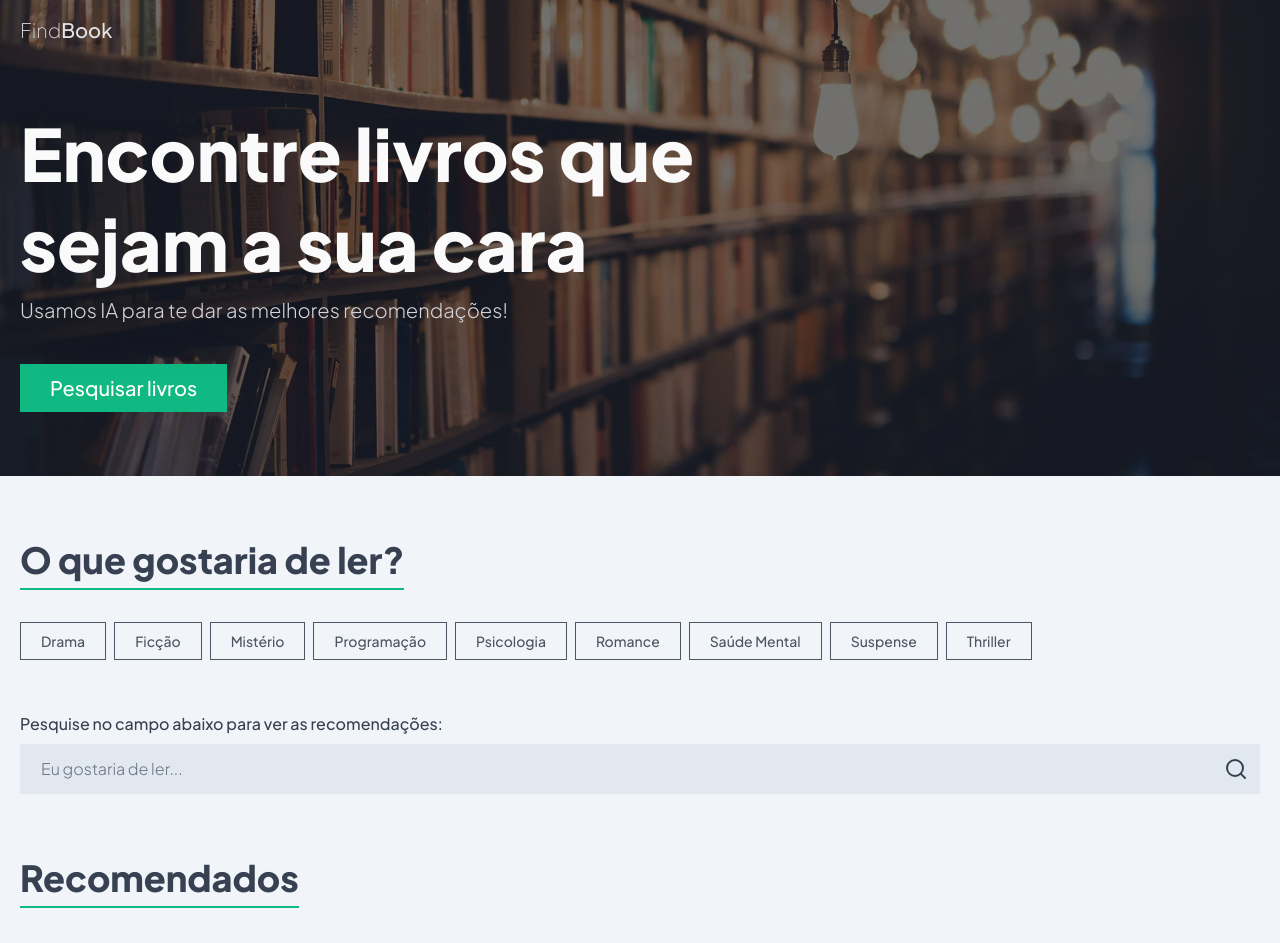
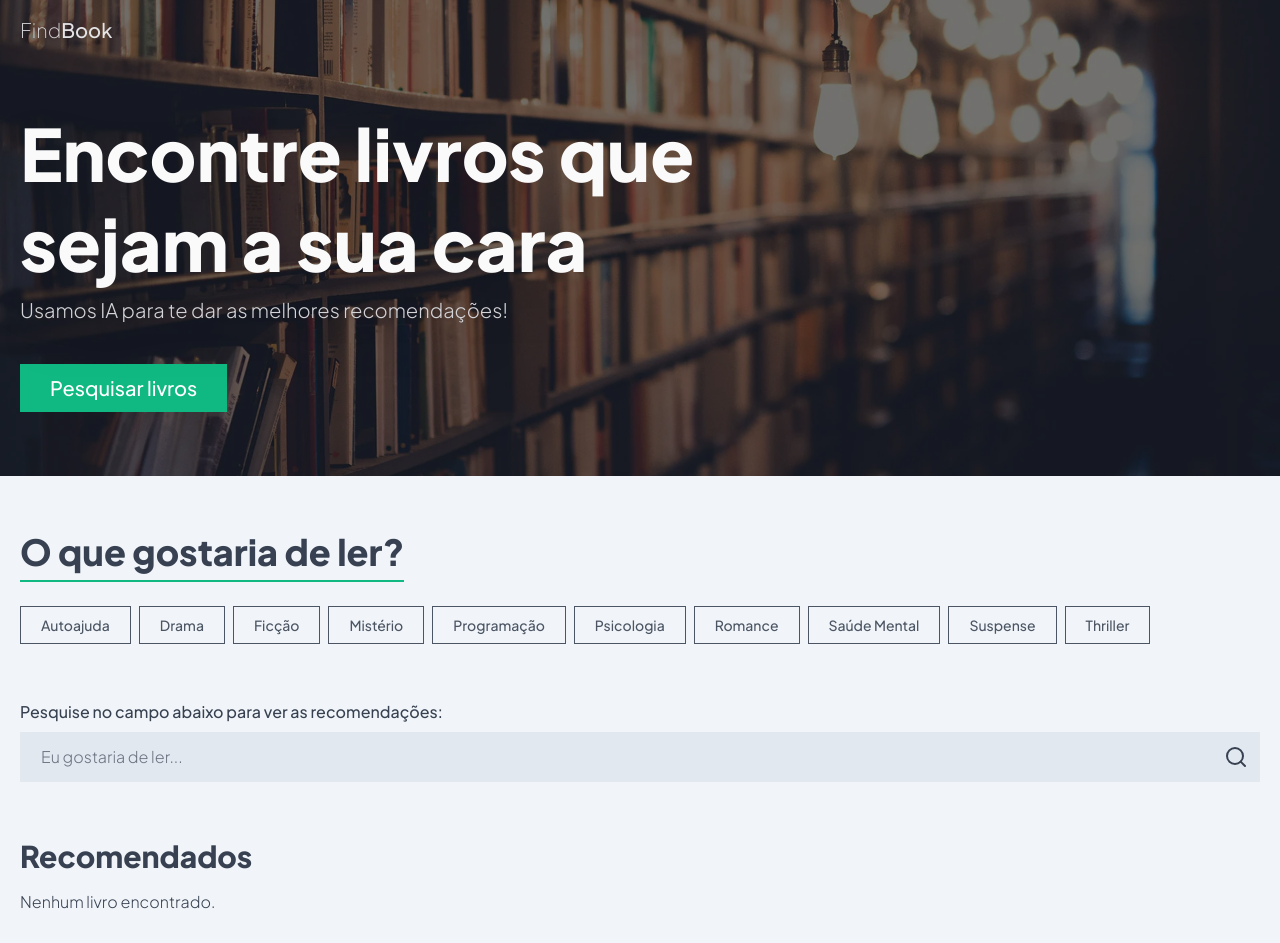
Before and after one commit to AleferReinert/findbook, a React (Vite) app: page / in a window 1280 px wide. Shown: the top 943 px of the page. Built offline with nearby package versions, Linux system fonts and the light colour scheme.

Commit message:
Refatored layout

```diff
--- a/src/components/Card/Card.tsx
+++ b/src/components/Card/Card.tsx
@@ -27,10 +27,10 @@ export default function Card({
 		<Link
 			to={`/${id}`}
 			title='Ver detalhes'
-			className='text-left bg-white p-3 gap-3 grid grid-cols-[35%_auto] w-full sm:p-5 md:gap-4'
+			className='text-left bg-white p-3 gap-3 w-full grid grid-cols-[max-content_auto] sm:p-5 md:gap-4'
 		>
-			<div className='flex items-center lg:items-start'>
-				<img src={image} alt='Book cover' className='bg-slate-100 text-center mx-auto w-full max-h-min' />
+			<div className='w-24 flex items-center lg:items-start'>
+				<img src={image} alt='Book cover' className='bg-slate-100 text-center mx-auto w-full' />
 			</div>
 			<div className='flex justify-between flex-col'>
 				<div>
--- a/src/components/Header/Header.tsx
+++ b/src/components/Header/Header.tsx
@@ -5,7 +5,11 @@ export function Header() {
 	function setSearchFocus() {
 		const label = document.getElementById('recommendation-label')
 		const input = document.getElementById('recommendation-field')
-		label?.scrollIntoView({ behavior: 'smooth' })
+
+		window.scrollTo({
+			top: label!.offsetTop - 16,
+			behavior: 'smooth'
+		})
 		setTimeout(() => input?.focus(), 200)
 	}
 
@@ -23,6 +27,7 @@ export function Header() {
 					<h1
 						className='
 							text-zinc-50 text-3xl font-extrabold mb-2 drop-shadow-2xl
+							sm:text-4xl
 							md:text-5xl
 							xl:text-7xl xl:leading-tight
 					'
--- a/src/components/Heading/Heading.tsx
+++ b/src/components/Heading/Heading.tsx
@@ -1,16 +1,18 @@
 interface HeadingProps {
 	title: string
+	as: 'h1' | 'h2' | 'h3'
+	lineBottom?: boolean
 }
 
-export function Heading({ title }: HeadingProps) {
+export function Heading({ title, as, lineBottom = false }: HeadingProps) {
+	const lineStyles = 'w-fit border-b-2 border-emerald-500 pb-2'
+	const commonStyles = `text-gray-700 font-extrabold ${lineBottom ? lineStyles : ''} `
+
 	return (
-		<h2
-			className='
-				text-gray-700 font-extrabold text-2xl border-b-2 border-emerald-500 w-fit mt-11 mb-6 pb-2
-				md:text-3xl md:mb-8 md:mt-16
-				lg:text-4xl'
-		>
-			{title}
-		</h2>
+		<>
+			{as === 'h1' && <h1 className={commonStyles + 'text-3xl sm:text-4xl lg:text-5xl'}>{title}</h1>}
+			{as === 'h2' && <h2 className={commonStyles + 'text-2xl sm:text-3xl lg:text-4xl'}>{title}</h2>}
+			{as === 'h3' && <h3 className={commonStyles + 'text-xl sm:text-2xl lg:text-3xl'}>{title}</h3>}
+		</>
 	)
 }
--- a/src/components/Search/Search.tsx
+++ b/src/components/Search/Search.tsx
@@ -10,6 +10,14 @@ interface SearchProps extends ComponentProps<'input'> {
 export const Search = forwardRef<HTMLInputElement, SearchProps>(
 	({ placeholder, search, setSearch, ...props }: SearchProps, ref) => {
 		return (
+			<div>
+				<label
+					className='text-gray-700 font-medium text-base-lg pb-2 block'
+					htmlFor='recommendation-field'
+					id='recommendation-label'
+				>
+					Pesquise no campo abaixo para ver as recomendações:
+				</label>
 				<div className='relative'>
 					<input
 						onChange={e => setSearch(e.target.value)}
@@ -30,6 +38,7 @@ export const Search = forwardRef<HTMLInputElement, SearchProps>(
 						<img src={searchIcon} width={24} height={24} alt='' />
 					</button>
 				</div>
+			</div>
 		)
 	}
 )
--- a/src/components/SectionBookList/SectionBookList.tsx
+++ b/src/components/SectionBookList/SectionBookList.tsx
@@ -1,6 +1,5 @@
 import { BookProps } from '../../contexts/booksContext'
 import Card from '../Card/Card'
-import { Container } from '../Container/Container'
 import { Heading } from '../Heading/Heading'
 
 interface SectionBookListProps {
@@ -10,12 +9,11 @@ interface SectionBookListProps {
 
 export function SectionBookList({ title, books }: SectionBookListProps) {
 	return (
-		<Container>
-			<section className='mb-11'>
-				<Heading title={title} />
+		<div className='mb-6'>
+			<Heading title={title} as='h3' />
 
 			{books && books.length > 0 ? (
-					<ul className='grid gap-3 mb-11 lg:grid-cols-2 lg:gap-5 xl:grid-cols-3'>
+				<ul className='grid gap-3 mt-4 md:grid-cols-2 lg:gap-5 xl:grid-cols-3'>
 					{books.map((book, index) => (
 						<li key={index} className='flex'>
 							<Card
@@ -31,9 +29,8 @@ export function SectionBookList({ title, books }: SectionBookListProps) {
 					))}
 				</ul>
 			) : (
-					<p className='text-gray-700'>Nenhum livro encontrado.</p>
+				<p className='text-gray-700 mt-4'>Nenhum livro encontrado.</p>
 			)}
-			</section>
-		</Container>
+		</div>
 	)
 }
--- a/src/pages/BookDetails/index.tsx
+++ b/src/pages/BookDetails/index.tsx
@@ -1,6 +1,7 @@
 import { useContext, useEffect, useState } from 'react'
 import { useParams } from 'react-router-dom'
 import { Container } from '../../components/Container/Container'
+import { Heading } from '../../components/Heading/Heading'
 import { Logo } from '../../components/Logo/Logo'
 import { SectionBookList } from '../../components/SectionBookList/SectionBookList'
 import { CategoryTag } from '../../components/Tag/Tag'
@@ -21,49 +22,46 @@ export function BookDetailsPage() {
 			<Container>
 				<Logo />
 				{book ? (
-					<article className='my-8 grid gap-12 justify-between lg:mt-20 lg:grid-cols-3 lg:gap-8'>
-						<div className='lg:col-span-2'>
-							<h1 className='text-3xl text-gray-700 font-extrabold sm:text-4xl lg:text-5xl lg:mt-2'>
-								{book.title}
-							</h1>
-
+					<article className='mt-8 mb-8 lg:mt-16 pb-5 border-b border-gray-300 sm:pb-10 sm:mb-12 lg:mb-20 lg:gap-8'>
+						<Heading title={book.title} as='h1' />
 						{book.authors && (
 							<h2 className='text-gray-500 mt-3 text-xl lg:text-2xl'>{book.authors.join(', ')}</h2>
 						)}
 
 						{book.categories && (
-								<div className='flex gap-2'>
+							<div className='flex gap-2 mb-4'>
 								{book.categories.map((category, index) => (
 									<CategoryTag key={index} title={category} size='normal' />
 								))}
 							</div>
 						)}
 
-							<p className='text-gray-600 mt-5 text-base leading-7'>
+						<div className='sm:grid sm:grid-cols-[auto_max-content] sm:gap-10'>
+							{book.thumbnailUrl && (
+								<div className='sm:order-2'>
+									<img
+										src={book.thumbnailUrl}
+										alt='Book Cover'
+										// width='412'
+										// height='583'
+										className='bg-slate-100 text-center mx-auto w-56 lg:w-72'
+									/>
+								</div>
+							)}
+							<p className='text-gray-600 mt-5 text-base leading-7 sm:mt-0'>
 								{book.longDescription
 									? book.longDescription
 									: book.shortDescription || 'Descrição não disponível.'}
 							</p>
 						</div>
-						{book.thumbnailUrl && (
-							<div>
-								<img
-									src={book.thumbnailUrl}
-									alt='Book Cover'
-									width='412'
-									height='583'
-									className='bg-slate-100 text-center mx-auto'
-								/>
-							</div>
-						)}
 					</article>
 				) : (
 					<h1 className='mt-8 text-3xl text-gray-700 font-extrabold sm:text-4xl lg:text-5xl lg:mt-20'>
 						Livro não encontrado
 					</h1>
 				)}
+				<SectionBookList title='Recomendações com base nesse livro' books={books} />
 			</Container>
-			<SectionBookList title='Recomendações com base nesse livro' books={books} />
 		</>
 	)
 }
--- a/src/pages/Home/index.tsx
+++ b/src/pages/Home/index.tsx
@@ -11,6 +11,7 @@ import { BooksContext } from '../../contexts/booksContext'
 import { searchBooks } from '../../services/books'
 
 const categories = [
+	'Autoajuda',
 	'Drama',
 	'Ficção',
 	'Mistério',
@@ -43,8 +44,8 @@ export function HomePage() {
 
 	// Rola a página para a posição da pesquisa após fazer a busca e após o resultado ser carregado
 	const scrollToSearchElement = () => {
-		const recommendationLabel = document.getElementById('recommendation-label')
-		recommendationLabel?.scrollIntoView({
+		window.scrollTo({
+			top: document.getElementById('recommendation-label')!.offsetTop - 16,
 			behavior: 'smooth'
 		})
 	}
@@ -75,10 +76,14 @@ export function HomePage() {
 			<Loading show={loading} />
 			<Header />
 			<Container>
-				<form className='mb-5' onSubmit={e => handleSubmit(e, search)}>
-					<Heading title='O que gostaria de ler?' />
+				<form
+					className='mt-10 flex flex-col gap-10 sm:mt-12 sm:gap-12 lg:mt-14 lg:gap-14'
+					onSubmit={e => handleSubmit(e, search)}
+				>
+					<div>
+						<Heading title='O que gostaria de ler?' as='h2' lineBottom />
 
-					<div className='flex gap-2 flex-wrap mb-10'>
+						<div className='flex gap-2 flex-wrap mt-6'>
 							{categories.sort().map((category, index) => (
 								<CategoryButton
 									key={index}
@@ -89,19 +94,12 @@ export function HomePage() {
 								</CategoryButton>
 							))}
 						</div>
-
-					<label
-						className='text-gray-700 font-medium text-base-lg pt-3 pb-2 mt-2 lg:mt-10 block'
-						htmlFor='recommendation-field'
-						id='recommendation-label'
-					>
-						Pesquise no campo abaixo para ver as recomendações:
-					</label>
+					</div>
 
 					<Search placeholder='Eu gostaria de ler...' search={search} setSearch={setSearch} />
+					<SectionBookList title='Recomendados' books={books} />
 				</form>
 			</Container>
-			<SectionBookList title='Recomendados' books={books} />
 		</>
 	)
 }
```
Lines whose indentation alone changed are shown as unchanged.
